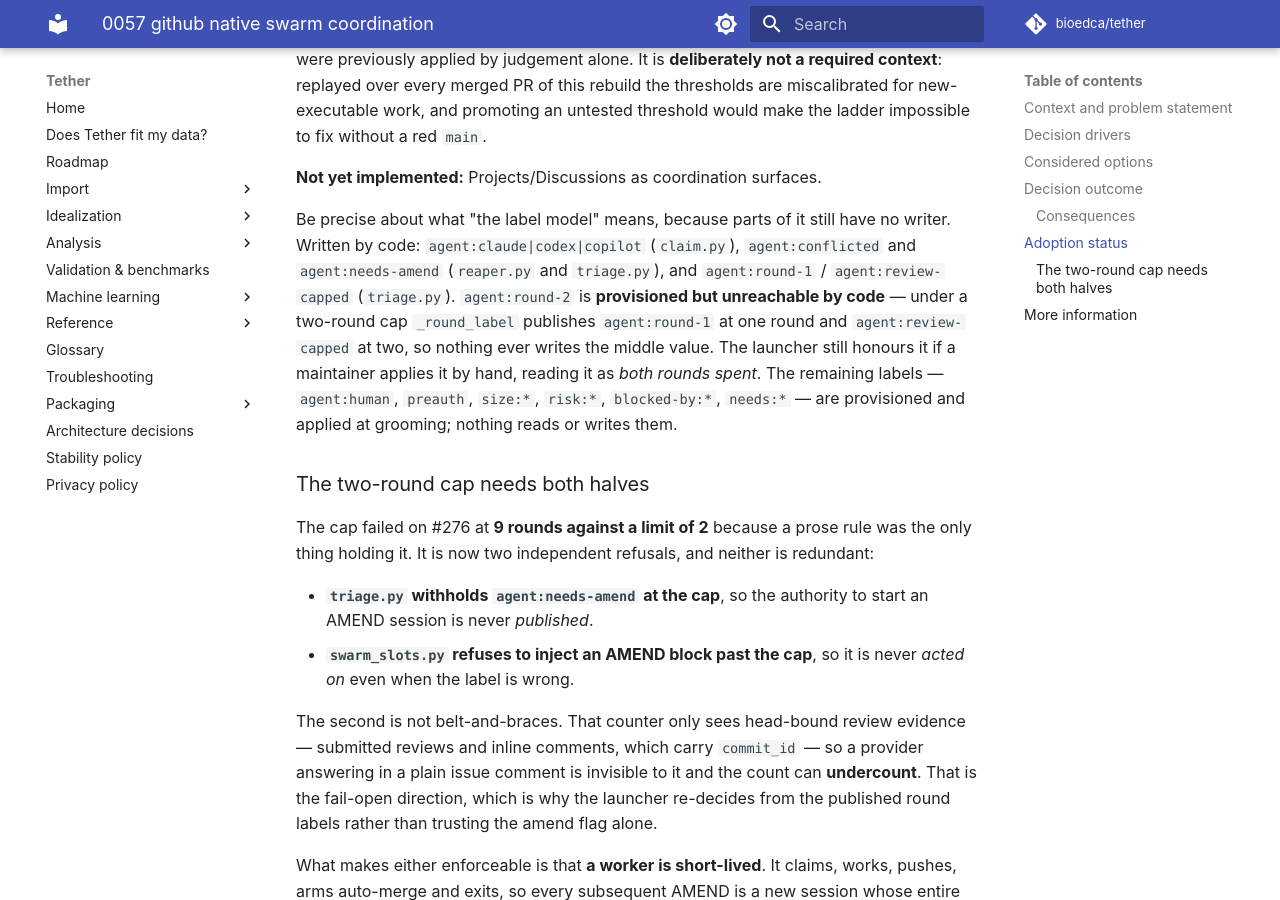
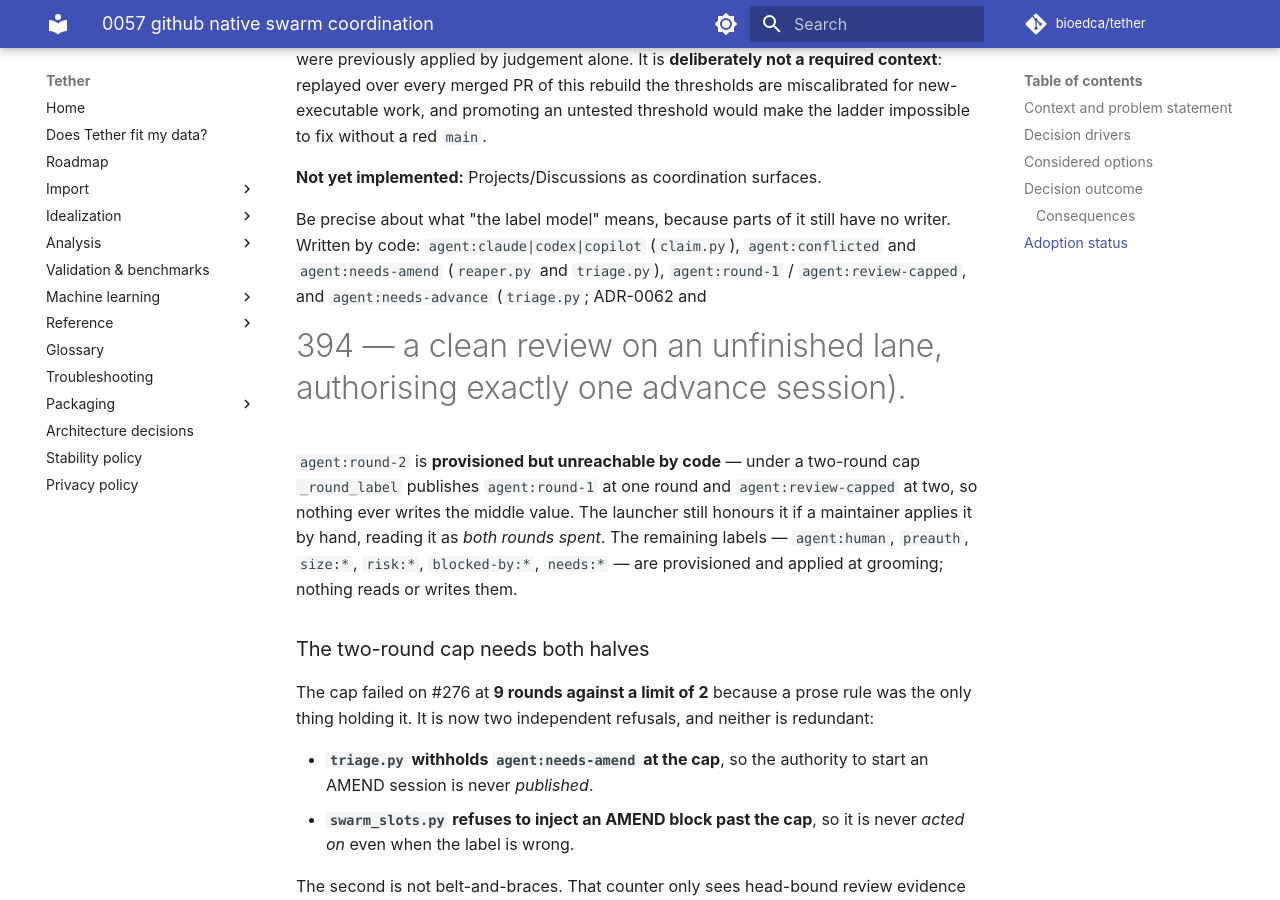
Before and after one commit to bioedca/tether, an MkDocs documentation site: the page built from docs/adr/0057-github-native-swarm-coordination.md, in a window 1280 px wide and 900 px high, scrolled down 3948 px. Built offline with MkDocs 1.6.1 and Material for MkDocs 9.7.7, drawn with Linux system fonts in a browser that asks for light colours; comment, search, counter and statistics services are not loaded; the version menu is left out.

Commit message:
docs(adr): list agent:needs-advance in ADR-0057's label model
The model enumerates what code writes and this adds a writer, so the name belongs in it - the
same gap Codex flagged for `agent:gate-blocked` on #408.

```diff
--- a/docs/adr/0057-github-native-swarm-coordination.md
+++ b/docs/adr/0057-github-native-swarm-coordination.md
@@ -144,7 +144,8 @@ threshold would make the ladder impossible to fix without a red `main`.
 
 Be precise about what "the label model" means, because parts of it still have no writer. Written by
 code: `agent:claude|codex|copilot` (`claim.py`), `agent:conflicted` and `agent:needs-amend`
-(`reaper.py` and `triage.py`), and `agent:round-1` / `agent:review-capped` (`triage.py`).
+(`reaper.py` and `triage.py`), `agent:round-1` / `agent:review-capped`, and `agent:needs-advance` (`triage.py`; ADR-0062 and
+#394 — a clean review on an unfinished lane, authorising exactly one advance session).
 `agent:round-2` is **provisioned but unreachable by code** — under a two-round cap `_round_label`
 publishes `agent:round-1` at one round and `agent:review-capped` at two, so nothing ever writes the
 middle value. The launcher still honours it if a maintainer applies it by hand, reading it as *both
```
